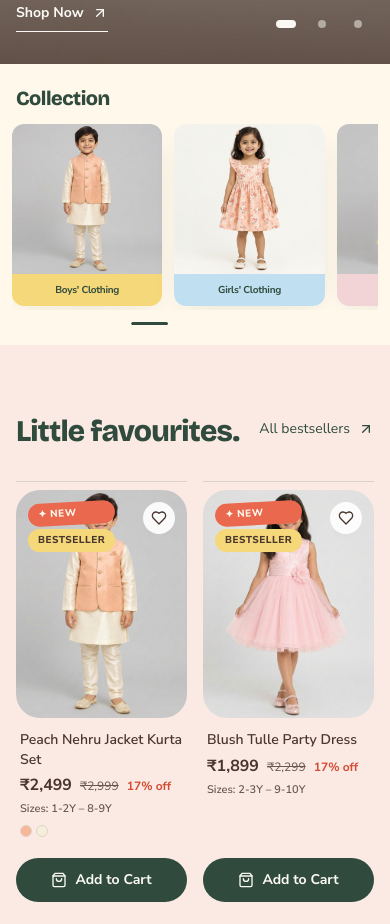
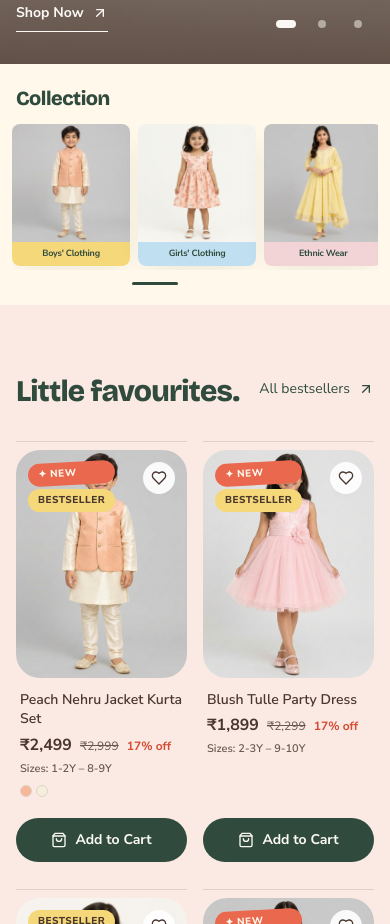
Before and after one commit to Prachijainn24/kidia-website, a React (Vite) app: page / in a window 390 px wide. Shown: the part 780-1704 px from the top of the page. Built offline with nearby package versions, Linux system fonts and the light colour scheme; the HTML template or start-up script is replaced by a standard one; what @lovable.dev/cloud-auth-js would draw is missing.

Commit message:
Changes
Co-authored-by: Prachijainn24 <161868878+Prachijainn24@users.noreply.github.com>

```diff
--- a/src/components/CollectionStrip.tsx
+++ b/src/components/CollectionStrip.tsx
@@ -34,18 +34,18 @@ export const CollectionStrip = () => {
         </Button>
       </div>
 
-      <div ref={ref} onScroll={update} className="no-scrollbar -mx-1 flex snap-x snap-mandatory gap-3 overflow-x-auto px-1 pb-1">
+      <div ref={ref} onScroll={update} className="no-scrollbar -mx-1 flex snap-x snap-mandatory gap-2 overflow-x-auto px-1 pb-1 sm:gap-3">
         {CATEGORIES.map((c, i) => (
           <Link
             key={c.slug}
             to={c.link}
-            className="group w-[42%] shrink-0 snap-start overflow-hidden rounded-xl bg-card shadow-soft transition-transform duration-300 hover:-translate-y-0.5 sm:w-[26%] lg:w-[11.8%]"
+            className="group w-[33%] shrink-0 snap-start overflow-hidden rounded-lg bg-card shadow-soft transition-transform duration-300 hover:-translate-y-0.5 sm:w-[26%] sm:rounded-xl lg:w-[11.8%]"
           >
             <div className="aspect-square overflow-hidden bg-muted">
               <img src={c.image} alt={c.name} loading="lazy" width={1024} height={1024} className="h-full w-full object-cover transition duration-700 group-hover:scale-105" />
             </div>
-            <div className={`flex h-8 items-center justify-center px-1 text-center ${TONES[i % TONES.length]}`}>
-              <h3 className="whitespace-nowrap font-sans text-[10px] font-bold tracking-tight text-primary">{c.name}</h3>
+            <div className={`flex h-6 items-center justify-center px-1 text-center sm:h-8 ${TONES[i % TONES.length]}`}>
+              <h3 className="whitespace-nowrap font-sans text-[9px] font-bold tracking-tight text-primary sm:text-[10px]">{c.name}</h3>
             </div>
           </Link>
         ))}
```
